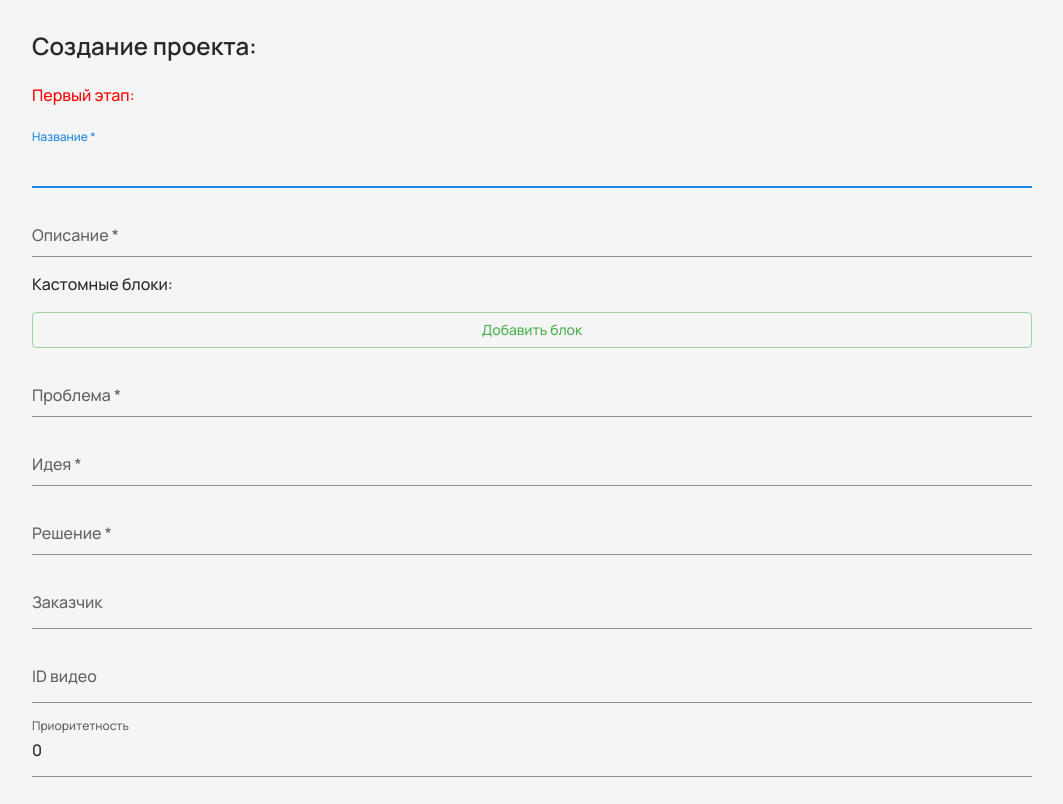
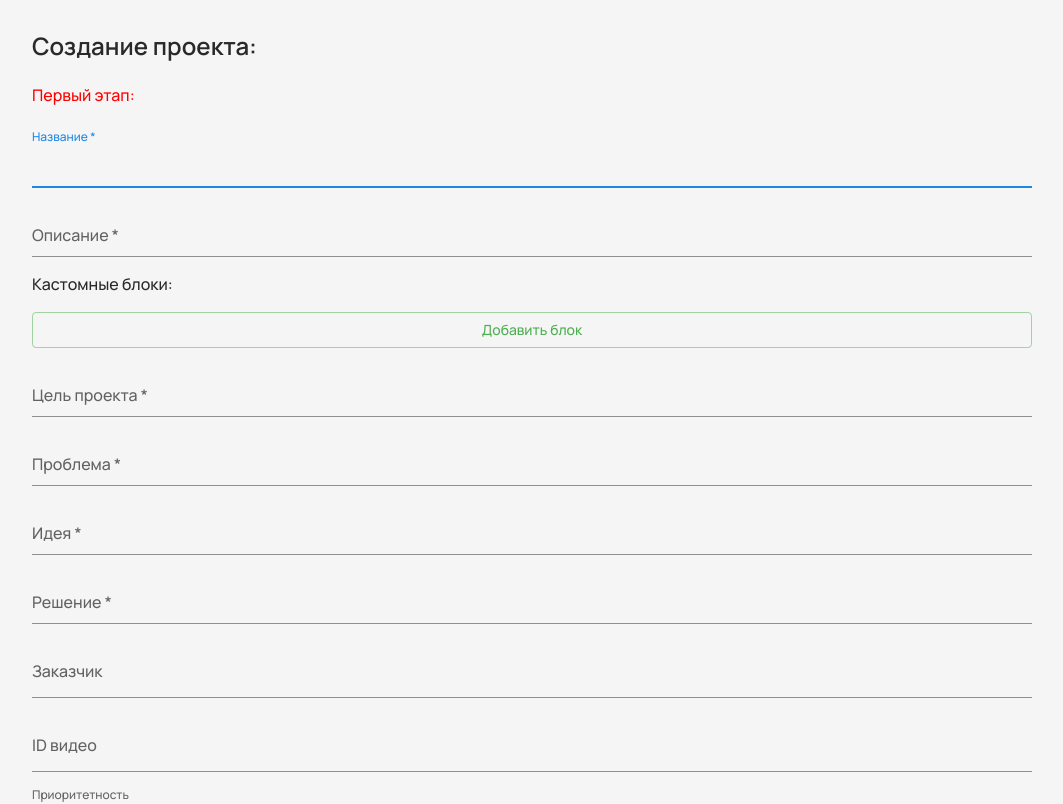
Before and after one commit to sliva-web-rtf/vitrina-front, a React (Vite) app: page /admin in a window 1280 px wide. Shown: the top 804 px of the page, without its empty margins (108-1171 px from the left). Built offline with nearby package versions, Linux system fonts and the light colour scheme.

Commit message:
feat: (admin) aim field

```diff
--- a/src/widgets/ProjectCreation/model/types/projectCreationForm.tsx
+++ b/src/widgets/ProjectCreation/model/types/projectCreationForm.tsx
@@ -10,6 +10,7 @@ export const projectCreationFormSchema = z.object({
     period: z.string().optional(),
     videoUrl: z.string().optional(),
     priority: z.number().optional(),
+    aim: z.string(),
     problem: z.string(),
     idea: z.string(),
     solution: z.string(),
--- a/src/widgets/ProjectCreation/ui/ProjectCreationForm.tsx
+++ b/src/widgets/ProjectCreation/ui/ProjectCreationForm.tsx
@@ -47,6 +47,7 @@ export const ProjectCreationForm = memo((props: ProjectCreationFormProps) => {
             videoUrl: project?.videoUrl,
             semester: project?.semester,
             period: project?.period,
+            aim: project?.aim,
             idea: project?.idea,
             solution: project?.solution,
             problem: project?.problem,
@@ -150,7 +151,7 @@ export const ProjectCreationForm = memo((props: ProjectCreationFormProps) => {
                                 control={control}
                                 name={`customBlocks.${index}.text`}
                                 render={({ field: { onChange, value } }) => (
-                                    <TextEditor onChange={onChange} value={value} />
+                                    <TextEditor index={index} onChange={onChange} value={value} />
                                 )}
                             />
 
@@ -174,6 +175,16 @@ export const ProjectCreationForm = memo((props: ProjectCreationFormProps) => {
                         Добавить блок
                     </BaseButton>
                 </Stack>
+                <BaseField
+                    multiline
+                    label="Цель проекта"
+                    required
+                    fullWidth
+                    autoComplete="off"
+                    {...register('aim')}
+                    error={Boolean(errors.aim)}
+                    helperText={errors.aim?.message}
+                />
                 <BaseField
                     multiline
                     label="Проблема"
--- a/src/widgets/TextEditor/ui/TextEditor/TextEditor.tsx
+++ b/src/widgets/TextEditor/ui/TextEditor/TextEditor.tsx
@@ -5,12 +5,13 @@ import 'react-quill/dist/quill.snow.css';
 import { EditorToolbar, formats, modules } from '../EditorToolbar/EditorToolbar';
 
 interface TextEditorProps {
+    index: number;
     onChange: (innerValue: string) => void;
     value?: string;
 }
 
 export const TextEditor = (props: TextEditorProps) => {
-    const { value, onChange } = props;
+    const { index, value, onChange } = props;
 
     const handleChange = (innerValue: string) => {
         onChange(innerValue);
@@ -19,10 +20,10 @@ export const TextEditor = (props: TextEditorProps) => {
     return (
         <Stack spacing={2}>
             <Box>
-                <EditorToolbar id="t1" />
+                <EditorToolbar id={`t${index}`} />
                 <ReactQuill
                     theme="snow"
-                    modules={modules('t1')}
+                    modules={modules(`t${index}`)}
                     formats={formats}
                     value={value}
                     onChange={handleChange}
```
